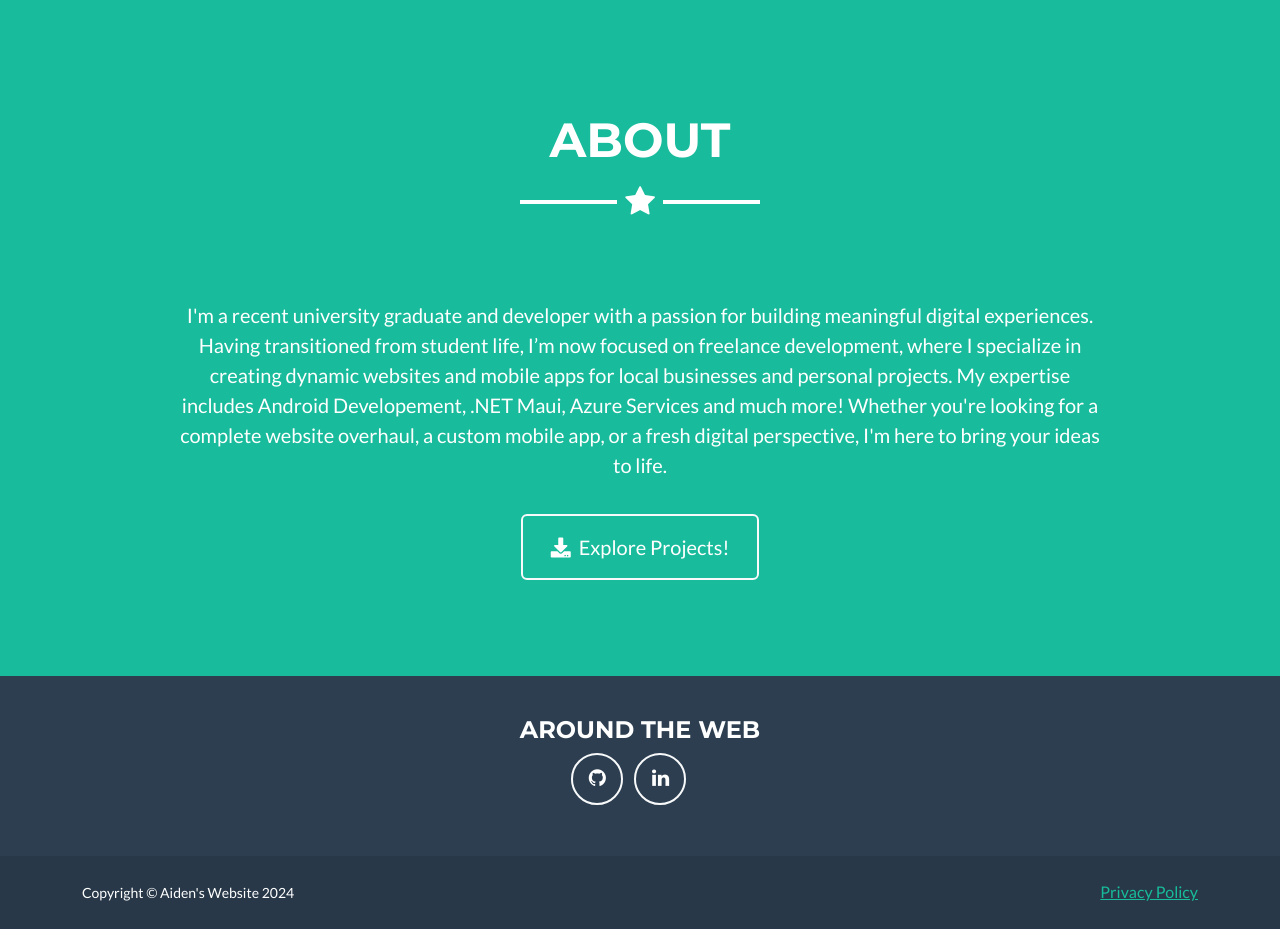
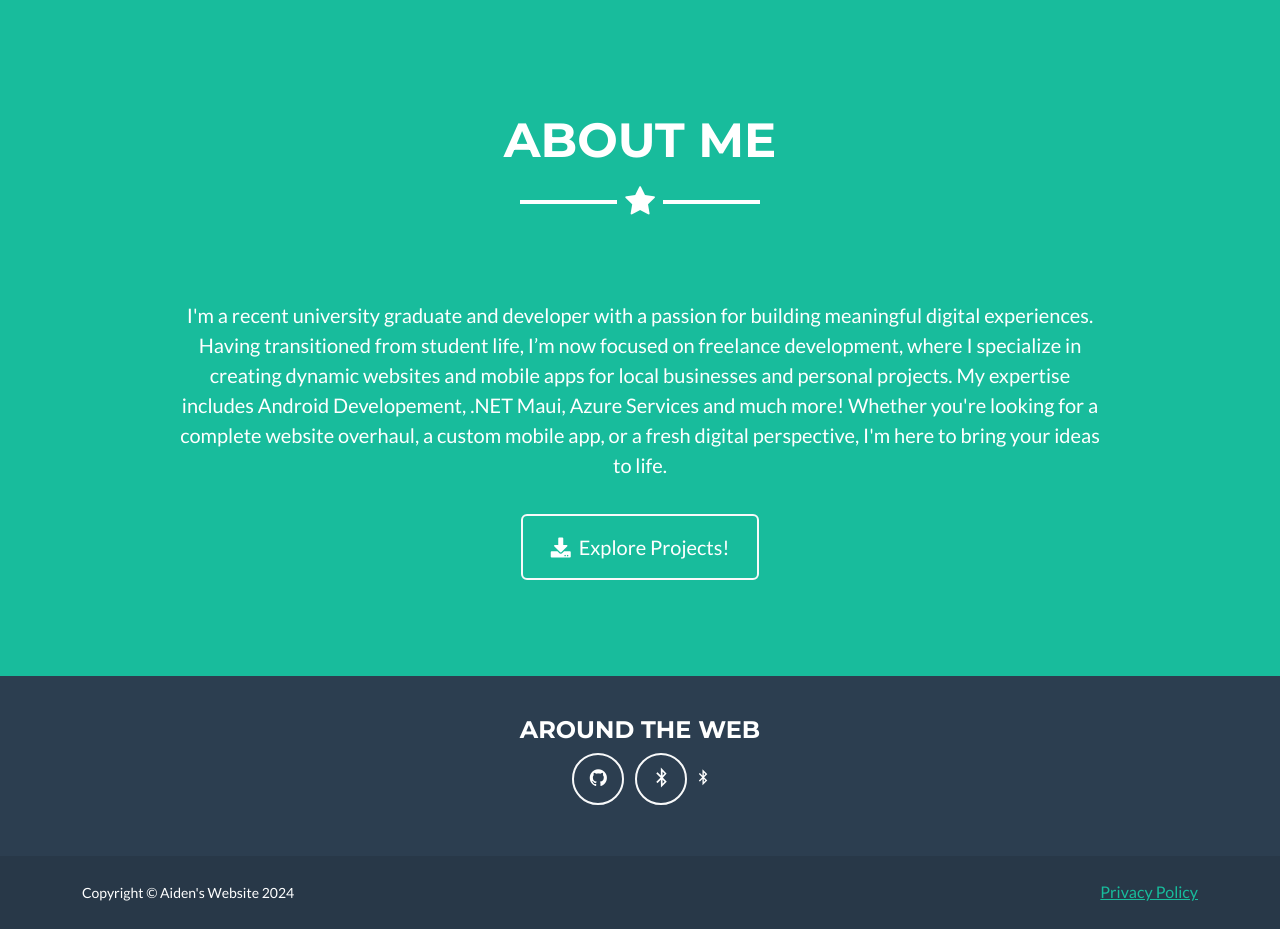
Before and after one commit to TheAidenTv/Aidens-Website, a plain HTML site: page index.html in a window 1280 px wide. Shown: the part 740-1669 px from the top of the page. Drawn offline with Linux system fonts and the light colour scheme.

Commit message:
Changed About Me Text

```diff
--- a/index.html
+++ b/index.html
@@ -6,7 +6,7 @@
     <meta name="viewport" content="width=device-width, initial-scale=1.0, shrink-to-fit=no">
     <title>Aiden's Website</title>
     <meta name="keywords" content="Aiden Timmons, Aiden's Website, UNB, Computer Science, Student Developer, Aiden UNB, Aiden, Timmons, TheAidenTv, atimmons">
-    <meta property="og:image" content="https://www.aidentimmons.com/assets/img/portfolio/profile-full.png">
+    <meta property="og:image" content="https://www.aidentimmons.com/assets/img/portfolio/profile.png">
     <meta name="description" content="This is my personal portfolio where I share my personal projects as a developer, and also give a bit of background about myself.">
     <meta property="og:type" content="website">
     <meta name="google-site-verification" content="eYV2sxBiuaOTgi9uSuPtAG-QWUtzTrwnnhEk3G_ZDMY">
@@ -45,7 +45,7 @@
                     <li class="nav-item mx-0 mx-lg-1"><a class="nav-link py-3 px-0 px-lg-3 rounded" href="#about">About</a></li>
                     <li class="nav-item mx-0 mx-lg-1"><a class="nav-link py-3 px-0 px-lg-3 rounded" href="https://play.google.com/store/apps/developer?id=Aiden+Timmons">Projects</a></li>
                     <li class="nav-item mx-0 mx-lg-1"><a class="nav-link py-3 px-0 px-lg-3 rounded" href="yesorno/">Decision Maker</a></li>
-                    <li class="nav-item mx-0 mx-lg-1"><a class="nav-link py-3 px-0 px-lg-3 rounded" href="wwybt/">WWYBT</a></li>
+                    <li class="nav-item mx-0 mx-lg-1"><a class="nav-link py-3 px-0 px-lg-3 rounded" href="yesorno/">WWYBT</a></li>
                 </ul>
             </div>
         </div>
@@ -59,7 +59,7 @@
     </header>
     <section class="text-white bg-primary mb-0" id="about" style="margin:0px;">
         <div class="container" style="max-width: 75%;">
-            <h2 class="text-uppercase text-center text-white">About</h2>
+            <h2 class="text-uppercase text-center text-white">About Me</h2>
             <hr class="star-light mb-5">
                 <p style="align-items: center; text-align: center;" class="lead">I'm a recent university graduate and developer with a passion for building meaningful digital experiences. Having transitioned from student life, I’m now focused on freelance development, where I specialize in creating dynamic websites and mobile apps for local businesses and personal projects. My expertise includes Android Developement, .NET Maui, Azure Services and much more! Whether you're looking for a complete website overhaul, a custom mobile app, or a fresh digital perspective, I'm here to bring your ideas to life.</p>
             <div class="text-center mt-4"><a class="btn btn-outline-light btn-xl" role="button" href="https://play.google.com/store/apps/developer?id=Aiden+Timmons" style="margin:10px 0px 0px 0px;"><i class="fas fa-download me-2"></i><span>Explore Projects!</span></a></div>
@@ -72,9 +72,8 @@
                     <h4 class="text-uppercase">Around the Web</h4>
                     <ul class="list-inline">
                         <li class="list-inline-item"><a class="btn btn-outline-light text-center btn-social rounded-circle" role="button" href="https://www.github.com/TheAidenTv"><i class="fa fa-github"></i></a></li>
-                        <li class="list-inline-item"><a class="btn btn-outline-light text-center btn-social rounded-circle" role="button" href="https://www.linkedin.com/in/aidentimmons"><i class="fa fa-linkedin"></i></a></li>
-                        <li class="list-inline-item"></li>
-                        <li class="list-inline-item"></li>
+                        <li class="list-inline-item"><a class="btn btn-outline-light text-center btn-social rounded-circle" role="button" href="https://www.linkedin.com/in/aidentimmons"><i class="fab fab fa-bluetooth-b"></i></a></li>
+                        <i class="fa fa-bluetooth-b"></i>
                     </ul>
                 </div>
             </div>
```
